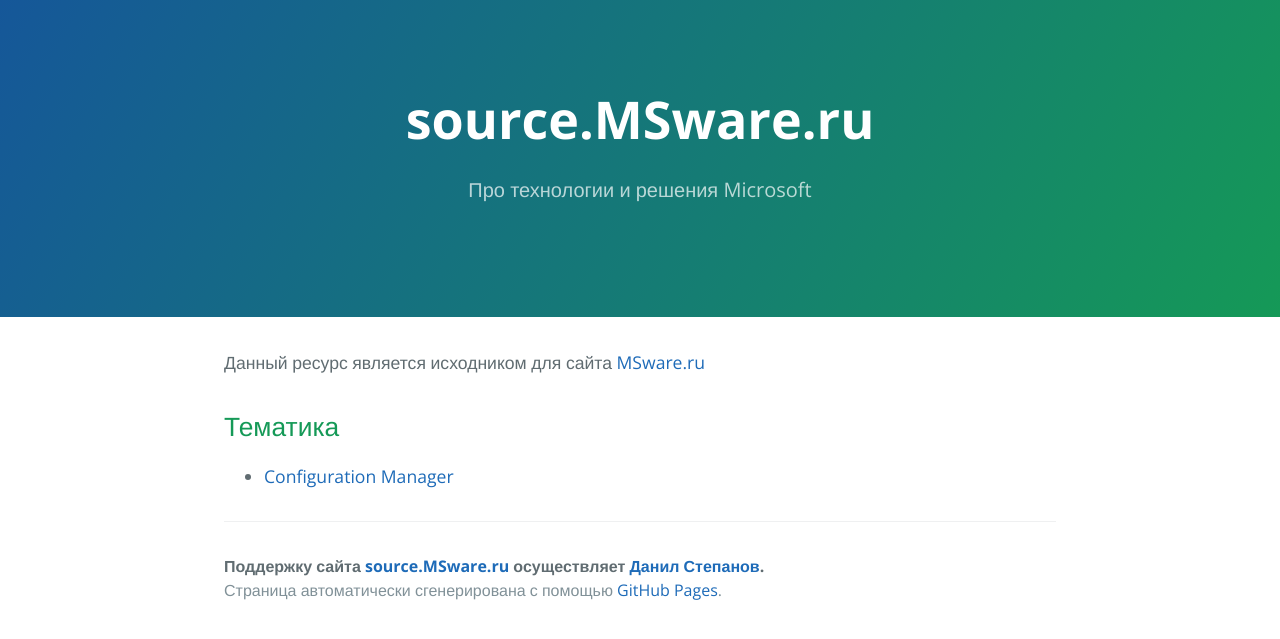
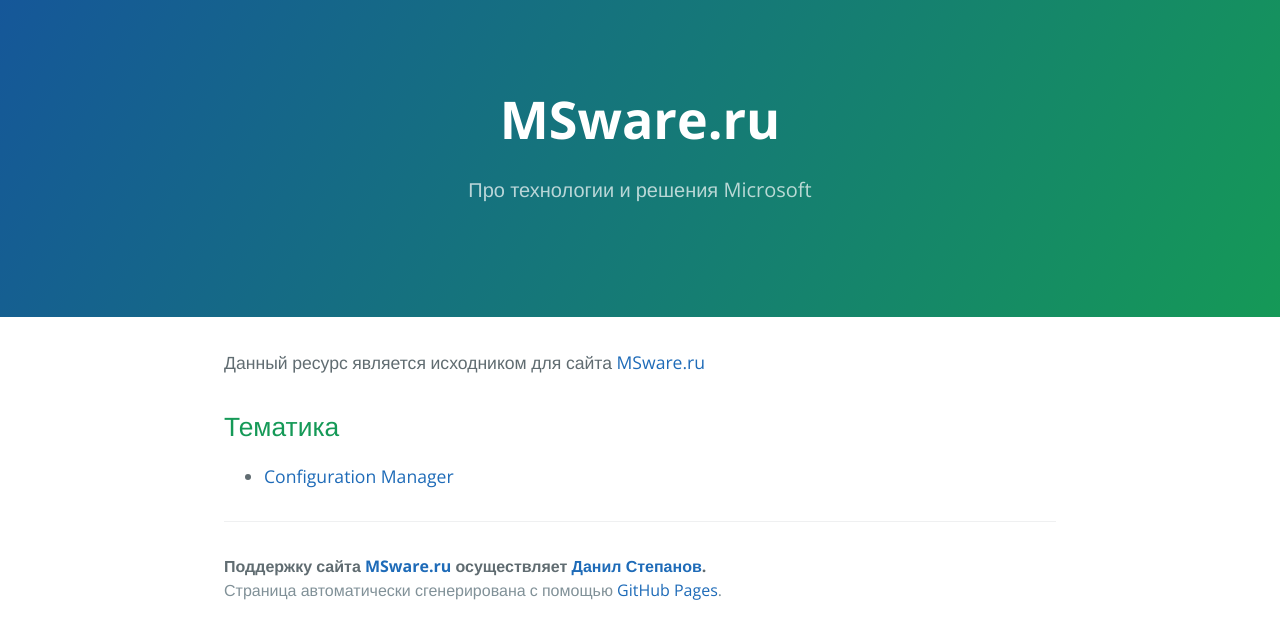
Before and after one commit to dasternd/msware.github.io, a Jekyll site: the page built from README.md, in a window 1280 px wide. Shown: the top 639 px of the page. Built offline with Jekyll 4.4.1, drawn with Linux system fonts in a browser that asks for light colours; our own code applies the rules of GitHub Pages for plain Markdown files.

Commit message:
Update _config.yml

```diff
--- a/_config.yml
+++ b/_config.yml
@@ -1,5 +1,5 @@
 # Setup
-title:        source.MSware.ru
+title:        MSware.ru
 tagline:      Про технологии и решения Microsoft
 
 author:
```
